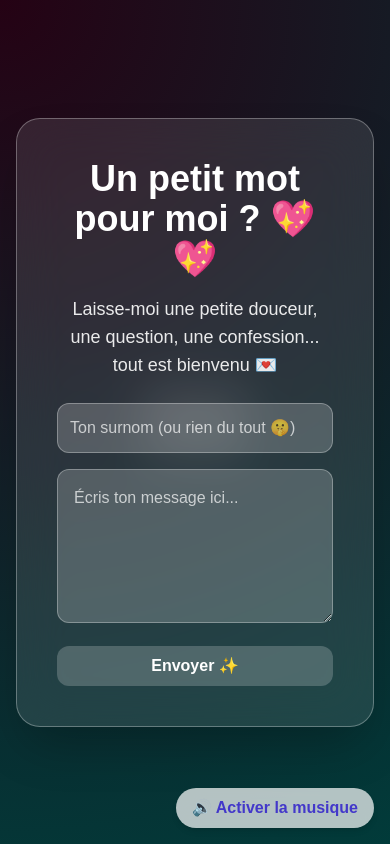
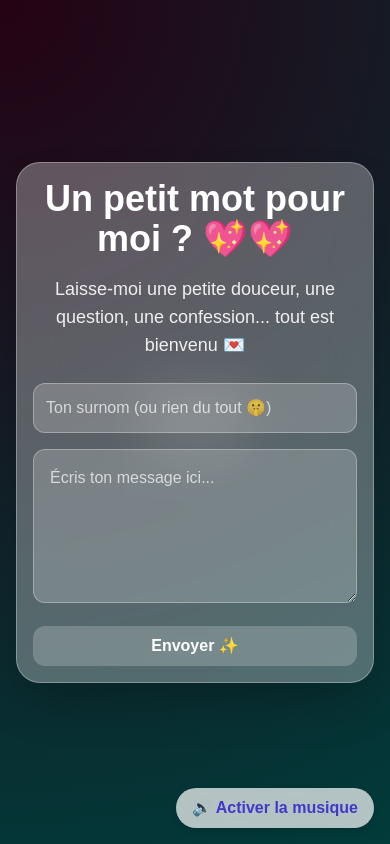
Before and after one commit to davekg8/Anonymous, a plain HTML site: page index.html in a window 390 px wide. Drawn offline with nearby package versions, Linux system fonts and the light colour scheme; no server answers; grey boxes are pictures that could not be loaded.

Commit message:
phone mode

```diff
--- a/index.html
+++ b/index.html
@@ -14,7 +14,9 @@
 </head>
 <body class="flex items-center justify-center min-h-screen px-4">
   <div class="floating-heart"></div>
-  <div class="glass bg-white/10 text-white backdrop-blur-xl border border-white/30 rounded-3xl shadow-2xl p-10 max-w-xl w-full text-center">
+  <div class="glass bg-white/10 text-white backdrop-blur-xl border border-white/30 rounded-3xl shadow-2xl p-10 max-w-xl w-full text-center
+              sm:p-10 sm:max-w-xl
+              max-w-full p-4 bg-white/30">
     <h1 class="text-4xl font-extrabold mb-4">Un petit mot pour moi ? 💖💖</h1>
     <p class="mb-6 text-white/90 text-lg">Laisse-moi une petite douceur, une question, une confession... tout est bienvenu 💌</p>
 
```
